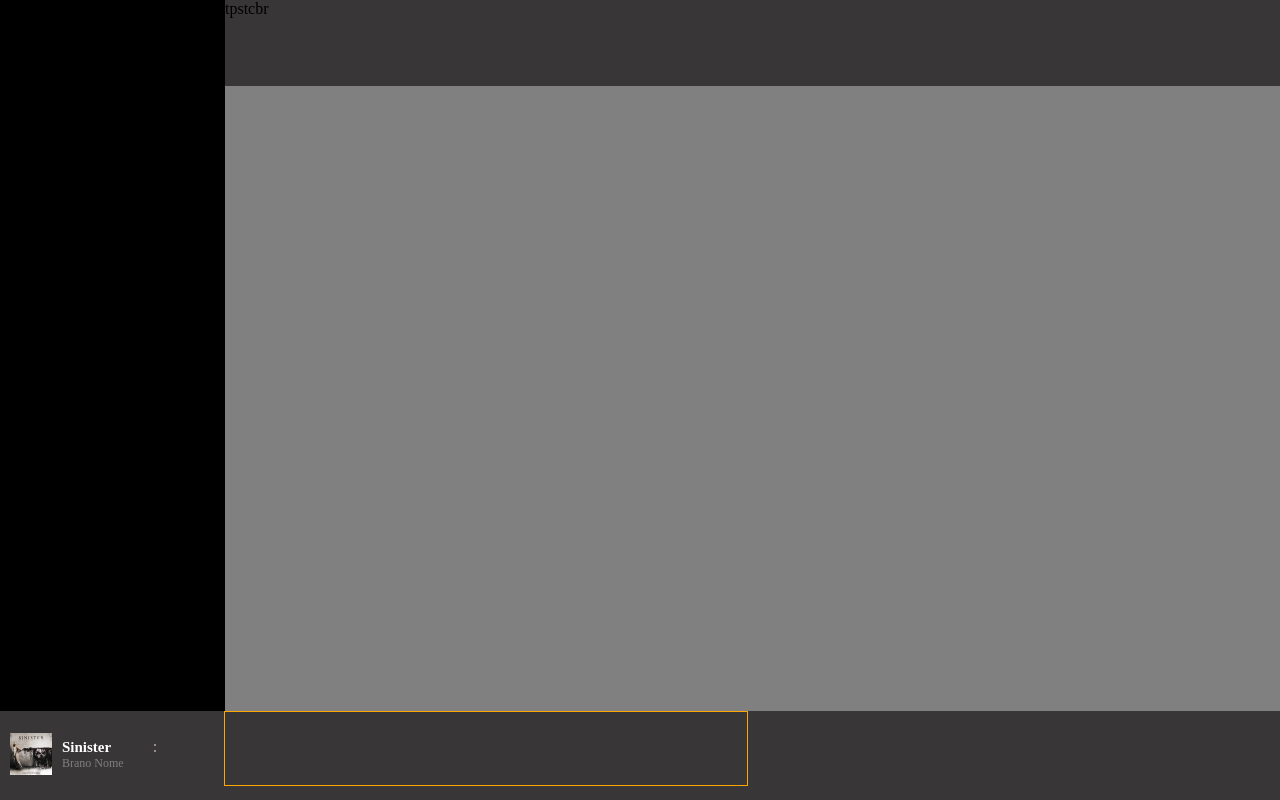
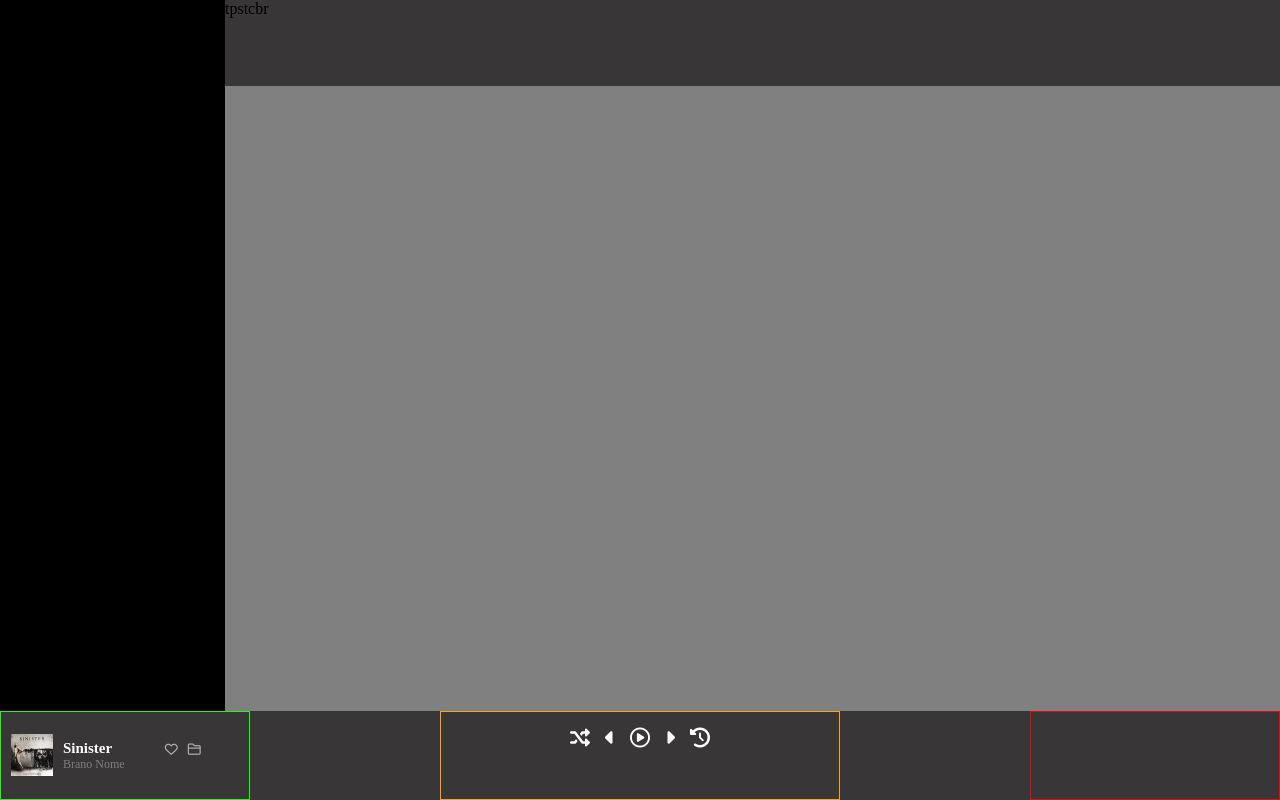
Before and after one commit to marcodem11/html-css-spotifyweb, a plain HTML site: page index.html in a window 1280 px wide. Drawn offline with Linux system fonts and the light colour scheme.

Commit message:
bottom bar 2

```diff
--- a/index.html
+++ b/index.html
@@ -6,6 +6,8 @@
     <meta name="viewport" content="width=device-width, initial-scale=1.0">
     <title>Spotify</title>
     <link rel="stylesheet" href="style.css">
+    <link rel="stylesheet" href="https://cdnjs.cloudflare.com/ajax/libs/font-awesome/6.0.0-beta3/css/all.min.css" integrity="sha512-Fo3rlrZj/k7ujTnHg4CGR2D7kSs0v4LLanw2qksYuRlEzO+tcaEPQogQ0KaoGN26/zrn20ImR1DfuLWnOo7aBA==" crossorigin="anonymous" referrerpolicy="no-referrer" />
+
 </head>
 <body>
     <div class="all-display">
@@ -20,6 +22,9 @@
         </main>
 
         <div class="bottom-bar">
+
+            <!--LEFT BOX BOTTOM-->
+
             <div class="leftbox-music">
                 <div class="sinister-boxmusic">
                     <img src="img/sinister.jpeg" alt="Image" height="42" width="42">
@@ -33,7 +38,7 @@
                     </p>
                 </div>
                 <div class="icon-boxmusicsinister">
-                    <ul>
+                    <ul class="inline">
                         <li class="sinister-heart">
                             <i class="far fa-heart"></i>
                         </li>
@@ -44,7 +49,42 @@
                 </div>
             </div>
 
+            <!--CENTER BOX BOTTOM-->
+
             <div class="centerbox-music">
+
+                <div class="top-tules">
+
+                    <ul class="tooles">
+                        <li>
+                            <i class="fas fa-random"></i>
+                        </li>
+                        <li>
+                            <i class="fas fa-caret-left"></i>
+                        </li>
+                        <li>
+                            <i class="far fa-play-circle"></i>
+                        </li>
+                        <li>
+                            <i class="fas fa-caret-right"></i>
+                        </li>
+                        <li>
+                            <i class="fas fa-history"></i>
+                        </li>
+                    </ul>
+
+                </div>
+                <div class="bottom-tules">
+
+
+                </div>
+
+
+            </div>
+
+            <!--RIGHT BOX BOTTOM-->
+
+            <div class="rightbox-bottom">
 
             </div>
 
--- a/style.css
+++ b/style.css
@@ -31,6 +31,7 @@
     bottom: 0;
     left: 0;
     width: 100%;
+    justify-content: space-between;
 }
 
 .topstatic-bar{
@@ -43,11 +44,14 @@
     width: 100%;
 }
 
+
+/* LEFT BOX BOTTOM */
+
 .leftbox-music{
     display: flex;
-    width: 224px;
-    height: 74px;
-
+    width: 100%;
+    max-width: 250px;
+    border: 1px solid rgb(30, 255, 0);
 }
 
 .sinister-boxmusic{
@@ -72,26 +76,61 @@
 }
 
 .icon-boxmusicsinister{
-    display: flex;
     width: 50px;
     height: 22px;
     padding-top: 30px;
     padding-left: 40px;
 }
 
+.inline{
+    list-style-type: none;
+    display: flex;
+    gap: 10px;
+}
+
 .sinister-heart{
     color: rgb(179, 172, 172);
-    font-size: 6px;
+    font-size: 13px;
 }
 
 .sinister-folder{
     color: rgb(179, 172, 172);
-    font-size: 6px;
+    font-size: 13px;
 }
+
+/* CENTER BOX BOTTOM */
 
 .centerbox-music{
     display: flex;
-    width: 524px;
-    height: 75px;
+    flex-direction: column;
+    width: 100%;
+    max-width: 400px;
     border: 1px solid orange;
+    align-items: center;
+    padding-top: 15px;
 }
+
+.top-tules{
+    display: flex;
+}
+
+.tooles{
+    display: flex;
+    gap: 15px;
+    font-size: 20px;
+    list-style: none;
+    color: white;
+}
+
+.bottom-tules{
+    display: flex;
+}
+
+/* RIGHT BOX BOTTOM */
+
+.rightbox-bottom{
+    display: flex;
+    width: 100%;
+    max-width: 250px;
+    border: 1px solid red;
+}
```
